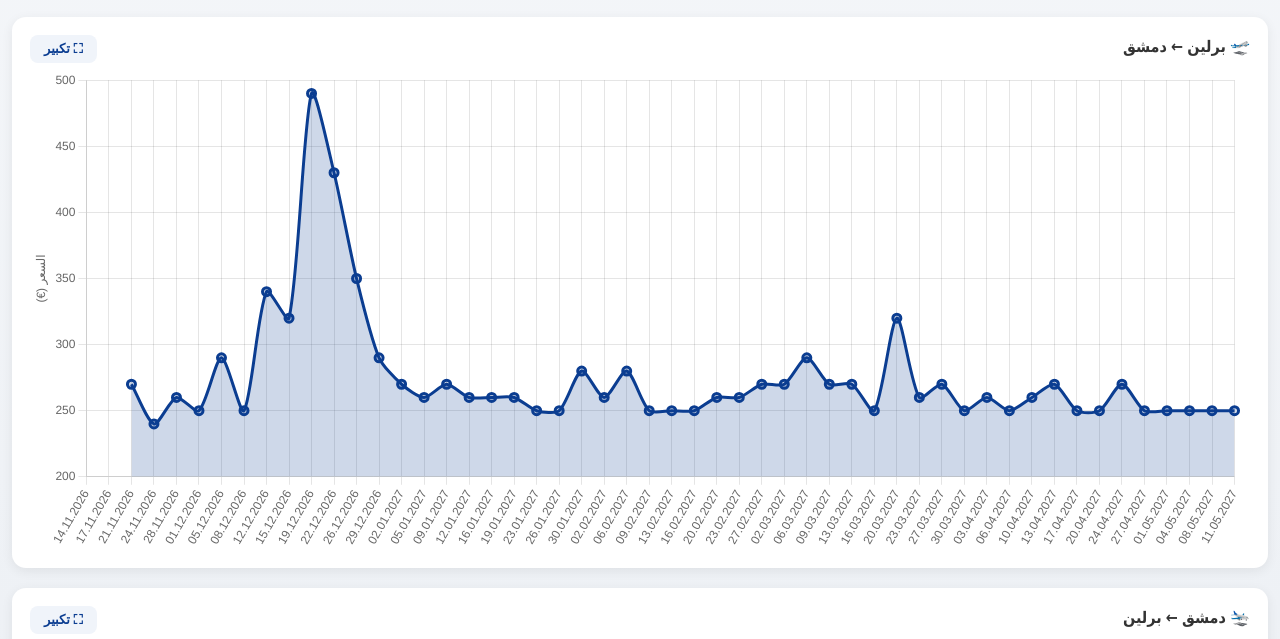
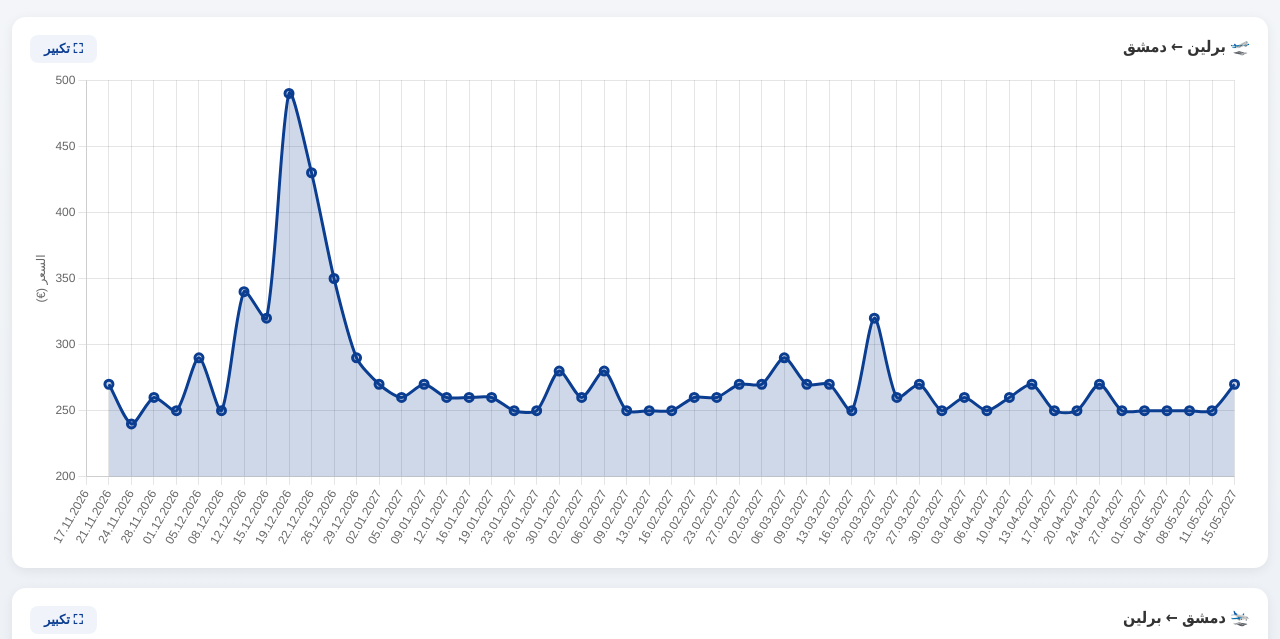
Before and after one commit to norobbc-wq/booking_2, a plain HTML site: page chart.html in a window 1280 px wide. Shown: the part 120-759 px from the top of the page. Drawn offline with nearby package versions, Linux system fonts and the light colour scheme.

Commit message:
تحديث الأسعار الحية

```diff
--- a/data.json
+++ b/data.json
@@ -1,13 +1,6 @@
 {
-  "generated_at": "2026-11-14 23:11",
+  "generated_at": "2026-11-15 06:43",
   "outbound": [
-    {
-      "date": "2026-11-14",
-      "date_display": "14.11.2026",
-      "day": "السبت",
-      "price": null,
-      "flight_no": null
-    },
     {
       "date": "2026-11-17",
       "date_display": "17.11.2026",
@@ -364,16 +357,16 @@
       "day": "الثلاثاء",
       "price": 250.0,
       "flight_no": "SR124"
+    },
+    {
+      "date": "2027-05-15",
+      "date_display": "15.05.2027",
+      "day": "السبت",
+      "price": 270.0,
+      "flight_no": "SR196"
     }
   ],
   "inbound": [
-    {
-      "date": "2026-11-14",
-      "date_display": "14.11.2026",
-      "day": "السبت",
-      "price": null,
-      "flight_no": null
-    },
     {
       "date": "2026-11-17",
       "date_display": "17.11.2026",
@@ -730,6 +723,13 @@
       "day": "الثلاثاء",
       "price": 250.0,
       "flight_no": "SR125"
+    },
+    {
+      "date": "2027-05-15",
+      "date_display": "15.05.2027",
+      "day": "السبت",
+      "price": 250.0,
+      "flight_no": "SR197"
     }
   ]
 }
```
Also changed, not shown: index.html (+8 -8 lines).
